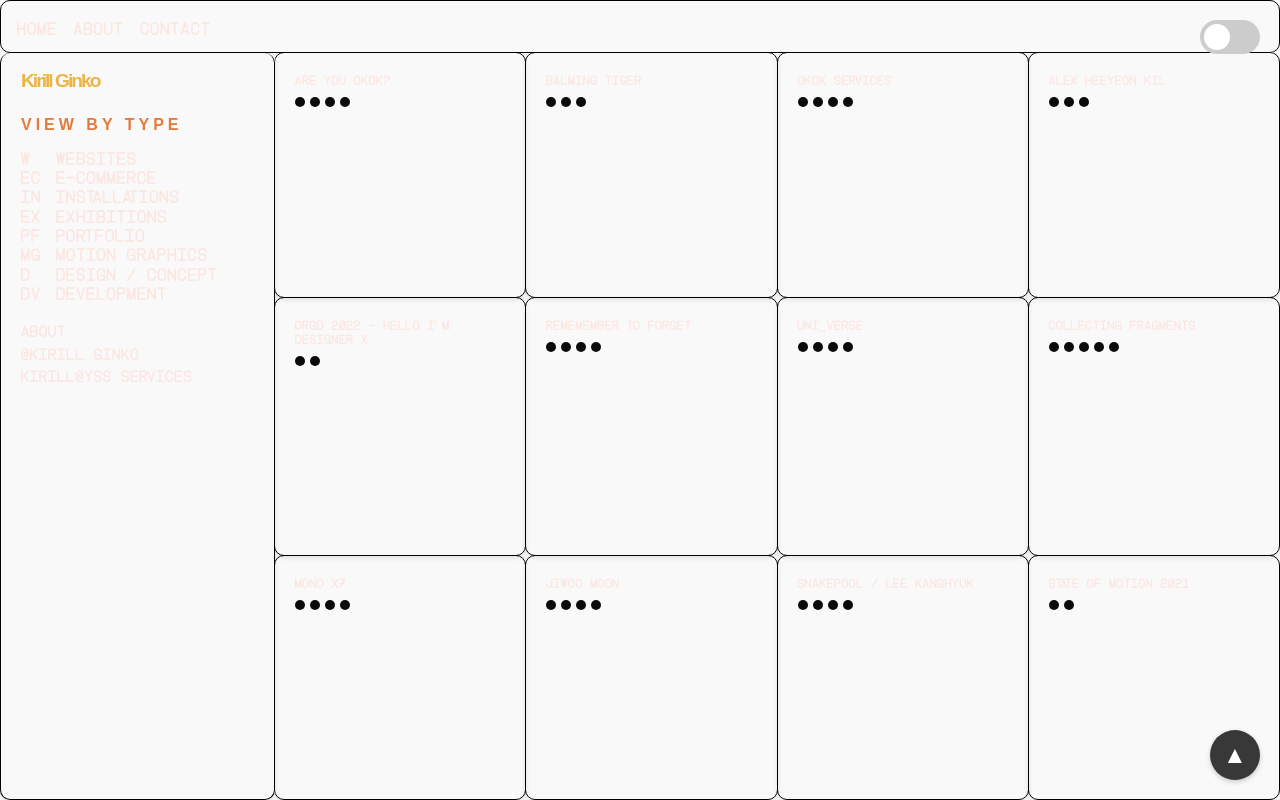
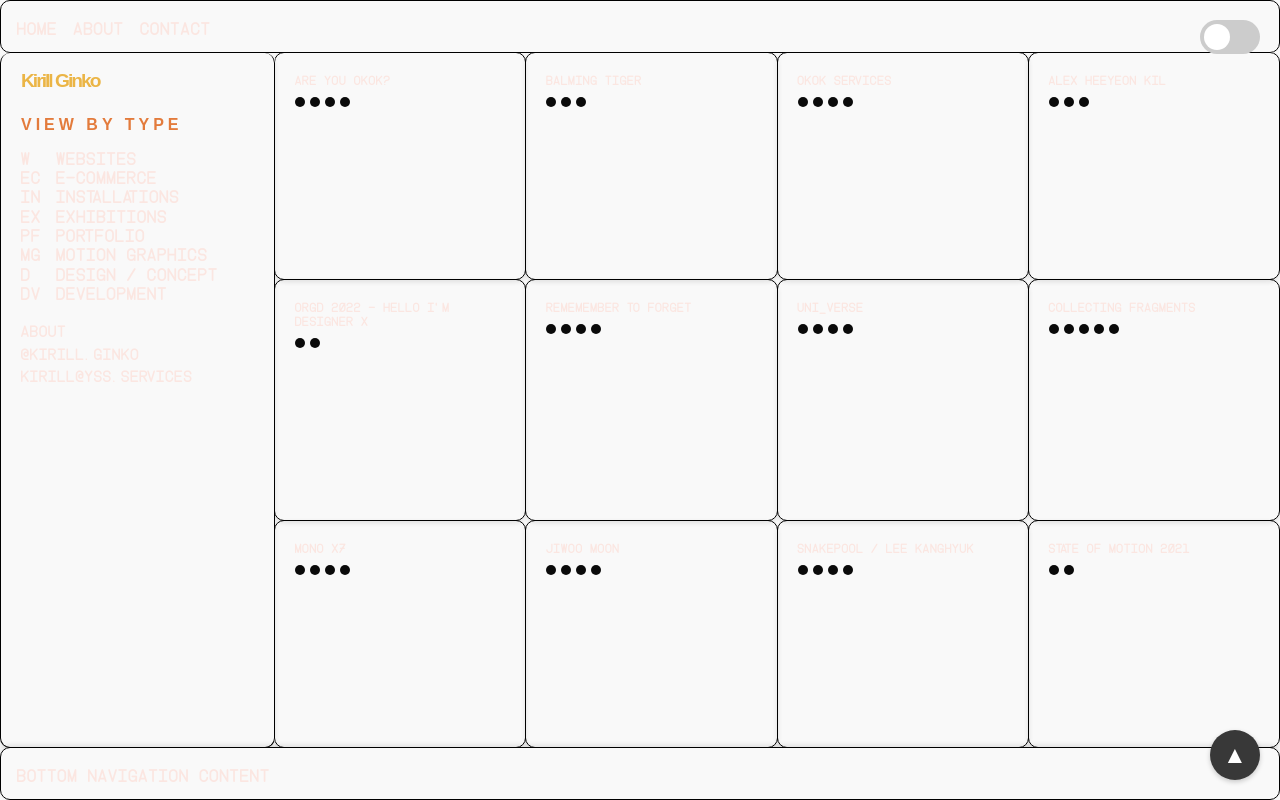
Before and after one commit to kirillginko/folio24, a Next.js app: page / in a window 1280 px wide. Built offline with nearby package versions, Linux system fonts and the light colour scheme; a web font is replaced by a local one.

Commit message:
added bottom border

```diff
--- /dev/null
+++ b/src/app/components/grid/BottomNav.jsx
@@ -0,0 +1,13 @@
+import React from "react";
+import styles from "../../styles/gridlayout.module.css";
+
+const BottomNav = () => {
+  return (
+    <div className={styles.bottomNav}>
+      {/* Add your content here */}
+      <p>Bottom Navigation Content</p>
+    </div>
+  );
+};
+
+export default BottomNav;
--- a/src/app/components/grid/GridLayout.jsx
+++ b/src/app/components/grid/GridLayout.jsx
@@ -3,6 +3,7 @@ import styles from "../../styles/gridlayout.module.css";
 import LeftColumn from "./LeftColumn"; // Import the LeftColumn component
 // Import the TopNav component
 import TopNav from "./TopNav";
+import BottomNav from "./BottomNav"; // Import the BottomNav component
 
 const GridLayout = ({ children }) => {
   return (
@@ -19,6 +20,7 @@ const GridLayout = ({ children }) => {
           ))}
         </div>
       </div>
+      <BottomNav /> {/* Add the BottomNav component here */}
     </div>
   );
 };
--- a/src/app/page.module.css
+++ b/src/app/page.module.css
@@ -42,7 +42,6 @@
 
 .contentWrap {
   flex: 1 0 auto;
-  padding-bottom: 60px;
   position: relative;
   z-index: 2; /* Space for the toggle button */
 }
--- a/src/app/styles/gridlayout.module.css
+++ b/src/app/styles/gridlayout.module.css
@@ -9,13 +9,24 @@
 .topNav {
   width: 100%;
   padding: 1rem;
-  background-color: #333;
+
   color: white;
   border: 1px solid var(--border-color);
   border-bottom: none; /* Remove bottom border to avoid double border */
   border-radius: 10px 10px 0 0;
   box-sizing: border-box;
   box-shadow: 0 2px 5px rgba(0, 0, 0, 0.1);
+}
+
+.bottomNav {
+  width: 100%;
+  padding: 1rem;
+  color: white;
+  border: 1px solid var(--border-color);
+  border-radius: 10px 10px 10px 10px; /* Rounded corners at the bottom */
+  box-sizing: border-box;
+  box-shadow: 0 -2px 5px rgba(0, 0, 0, 0.1); /* Inverted shadow for bottom */
+  margin-top: -1px; /* Overlap the border by 1px to make it flush */
 }
 
 .contentContainer {
@@ -30,8 +41,8 @@
   width: 275px;
   padding: 20px;
   border: 1px solid var(--border-color);
-  border-top: none; /* Remove top border to avoid double border */
-  border-radius: 10px; /* Consistent border radius */
+  border-top: none;
+  border-radius: 10px;
   box-shadow: 0 2px 5px rgba(0, 0, 0, 0.1);
   transition: box-shadow 0.3s ease;
   overflow: hidden;
@@ -102,19 +113,19 @@
 }
 
 .gridItemWrapper:hover {
-  background-color: rgba(240, 240, 240, 0.3); /* Low opacity hover color */
+  background-color: rgba(240, 240, 240, 0.3);
   box-shadow: 0 5px 15px rgba(0, 0, 0, 0.1);
 }
 
 .gridItem {
-  padding: 20px; /* Adjust padding as needed */
+  padding: 20px;
   display: flex;
   flex-direction: column;
-  justify-content: space-between; /* Distribute space between items */
-  align-items: flex-start; /* Align items to the start */
+  justify-content: space-between;
+  align-items: flex-start;
   height: 100%;
   box-sizing: border-box;
-  gap: 10px; /* Add gap between elements inside the grid item */
+  gap: 10px;
 }
 .gridItem p {
   font-size: 0.8em;
@@ -143,9 +154,9 @@
 
   .leftColumn {
     width: 100%;
-    border-radius: 10px; /* Ensure border radius is visible */
-    margin-bottom: 0; /* Remove margin to sit flush */
-    border-bottom: none; /* Remove bottom border to avoid double border */
+    border-radius: 10px;
+    margin-bottom: 0;
+    border-bottom: none;
   }
 
   .gridContainer {
@@ -155,17 +166,17 @@
 
   .gridItemWrapper {
     width: 100%;
-    margin: 0; /* Remove margin to sit flush */
-    border-radius: 10px; /* Ensure border radius is visible */
-    border-top: none; /* Remove top border to avoid double border */
+    margin: 0;
+    border-radius: 10px;
+    border-top: none;
   }
 
   .gridItemWrapper:first-child {
-    border-top: 1px solid var(--border-color); /* Add top border to the first item */
+    border-top: 1px solid var(--border-color);
   }
 
   .gridItem {
-    min-height: 200px; /* Adjust this value to increase height */
+    min-height: 200px;
     width: 100%;
   }
 }
```
